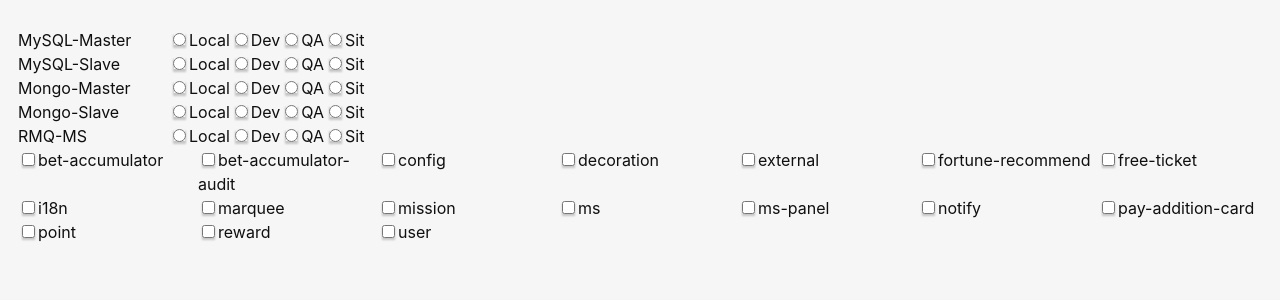
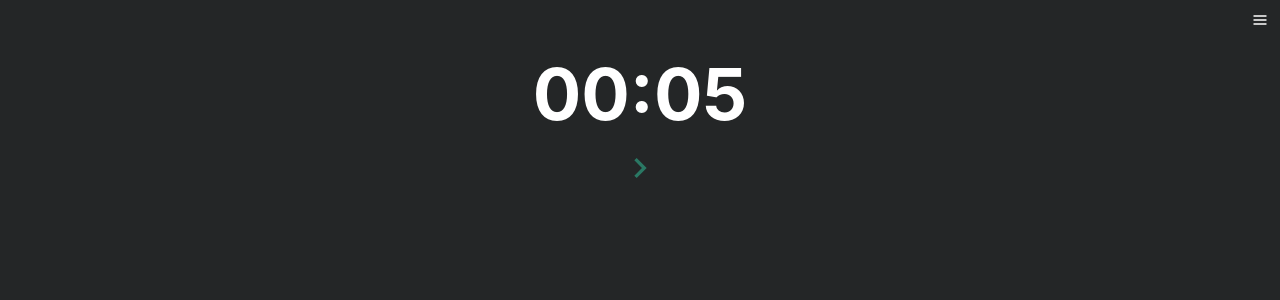
Before and after one commit to ggggggg0v0/productivity, a React (Vite) app: page / in a window 1280 px wide. Shown: the top 300 px of the page. Built offline with nearby package versions, Linux system fonts and the light colour scheme.

Commit message:
feat: handle setting timer

```diff
--- a/src/App.jsx
+++ b/src/App.jsx
@@ -1,5 +1,6 @@
+// src/App.tsx
 import { useEffect, useState, useCallback } from "react";
-import "./App.css";
+import "./App.css"
 
 import ConsulHelper from "./containers/ConsulHelper";
 import Flow from "./containers/Flow";
@@ -7,7 +8,7 @@
 const pages = [<Flow />, <ConsulHelper />];
 
 export default () => {
-  const [page, setPage] = useState(1);
+  const [page, setPage] = useState(0);
 
   const handleKeyPress = useCallback(
     (event) => {
--- a/src/components/drawer.jsx
+++ b/src/components/drawer.jsx
@@ -9,12 +9,15 @@
   DrawerOverlay,
   DrawerContent,
   useDisclosure,
+  Button,
 } from "@chakra-ui/react";
 
 import { HamburgerIcon } from "@chakra-ui/icons";
+import { work, relax } from "../containers/Flow";
 
 export default function Setting(props) {
   const { isOpen, onOpen, onClose } = useDisclosure();
+  const { isIntervalRunning, handleSetTime } = props;
 
   return (
     <>
@@ -37,11 +40,34 @@
       >
         <DrawerOverlay />
         <DrawerContent>
-          <DrawerHeader borderBottomWidth="1px">Basic Drawer</DrawerHeader>
+          {/* <DrawerHeader borderBottomWidth="1px">Basic Drawer</DrawerHeader> */}
           <DrawerBody>
-            <p>Some contents...</p>
-            <p>Some contents...</p>
-            <p>Some contents...</p>
+            <p>Work</p>
+            {[5, 10, 15].map((el) => {
+              return (
+                <Button
+                  key={el}
+                  onClick={() => handleSetTime(work, el * 60)}
+                  style={{ margin: "10px" }}
+                  disabled={isIntervalRunning}
+                >
+                  {el}m
+                </Button>
+              );
+            })}
+            <p>Relax</p>
+            {[5, 10, 15].map((el) => {
+              return (
+                <Button
+                  key={el}
+                  onClick={() => handleSetTime(relax, el * 60)}
+                  style={{ margin: "10px" }}
+                  disabled={isIntervalRunning}
+                >
+                  {el}m
+                </Button>
+              );
+            })}
           </DrawerBody>
         </DrawerContent>
       </Drawer>
--- a/src/containers/Flow.jsx
+++ b/src/containers/Flow.jsx
@@ -1,77 +1,113 @@
-import {
-  IconButton,
-  Flex,
-  Text,
-  Box,
-  Button,
-  ChakraProvider,
-} from "@chakra-ui/react";
-import { useEffect, useState, useCallback } from "react";
-import { sendNotification } from "@tauri-apps/api/notification";
-import { ask } from "@tauri-apps/api/dialog";
+// src/App.tsx
+import { IconButton, Flex, Text, Box } from "@chakra-ui/react";
+import { ChakraProvider } from "@chakra-ui/react";
+import { useEffect, useState, useRef } from "react";
+import { invoke } from "@tauri-apps/api/tauri";
 
+import { appWindow } from "@tauri-apps/api/window";
 import Setting from "../components/drawer";
-
-// When using the Tauri API npm package:
-import { invoke } from "@tauri-apps/api/tauri";
-import { appWindow } from "@tauri-apps/api/window";
 
 import { ChevronRightIcon, RepeatClockIcon } from "@chakra-ui/icons";
 
-// const buttons = [
-//   {
-//     value: 1500,
-//     display: "25",
-//   },
-//   {
-//     value: 1800,
-//     display: "30",
-//   },
-//   {
-//     value: 3600,
-//     display: "60",
-//   },
-// ];
+export const work = 0;
+export const relax = 1;
 
-function Flow() {
-  const initTime = 1500;
-  const initResetTime = 300;
-  const [time, setTime] = useState(initTime);
-  const [timerStart, setTimerStart] = useState(false);
+function useStateAndRef(initial) {
+  const [value, setValue] = useState(initial);
+  const valueRef = useRef(value);
+  valueRef.current = value;
+  return [value, setValue, valueRef];
+}
+
+function App() {
+  const initWorkTime = 5; // second
+  const initRelaxTime = 6; // second
+  const [workTime, setWorkTime] = useState(0);
+  const [relaxTime, setRelaxTime] = useState(0);
+
+  const [action, setAction] = useState(work);
+  const [isIntervalRunning, setIsIntervalRunning] = useState(false);
+  const [time, setTime, refTime] = useStateAndRef(initWorkTime);
 
   const toggleTimer = () => {
-    setTimerStart(!timerStart);
-    invoke("my_custom_command", { invokeMessage: "asdfsdf!" }).then((message) =>
-      console.log("heyhet", message)
+    startCountdown();
+    // invoke('my_custom_command',{ invokeMessage: 'asdfsdf!' }).then((message) => console.log("heyhet", message))
+  };
+
+  const triggerResetDialog = () => {
+    stopCountdown();
+    setTime(
+      action === work ? workTime || initWorkTime : relaxTime || initRelaxTime
     );
   };
 
-  const triggerResetDialog = () => {
-    setTime(initResetTime);
-    setTimerStart(false);
+  const startCountdown = () => {
+    setIsIntervalRunning(true);
+  };
+
+  const stopCountdown = () => {
+    setIsIntervalRunning(false);
   };
 
   useEffect(() => {
-    const interval = setInterval(() => {
-      if (timerStart) {
-        if (time > 0) {
-          setTime(time - 1);
-        } else if (time === 0) {
+    let interval;
+    console.log("isIntervalRunning", action, isIntervalRunning);
+    if (isIntervalRunning) {
+      interval = setInterval(() => {
+        console.log("current", action, refTime.current);
+        if (refTime.current > 0) {
+          setTime((time) => time - 1);
+        } else if (refTime.current === 0) {
+          // sendNotification({
+          //     title: `Time's up!`,
+          //     body: `Congrats on completing a session!🎉`,
+          // });
+          stopCountdown();
+          clearInterval(interval);
           appWindow.setFullscreen(true);
-          clearInterval(interval);
+
+          if (action === work) {
+            setTimeout(() => {
+              setTime(relaxTime || initRelaxTime);
+              setAction(relax);
+              startCountdown();
+              return;
+            }, 1000);
+            return;
+          }
+
+          setTime(workTime || initWorkTime);
+          setAction(() => work);
+          appWindow.setFullscreen(false);
         }
-      }
-    }, 1000);
+      }, 1000);
+    }
 
-    return () => clearInterval(interval);
-  }, [timerStart, time]);
+    return () => {
+      clearInterval(interval);
+    };
+  }, [isIntervalRunning]);
+
+  const handleSetTime = (type, second) => {
+    switch (type) {
+      case work:
+        setWorkTime(second);
+        setTime(second);
+      case relax:
+        setRelaxTime(second);
+        setTime(second);
+    }
+  };
 
   return (
     <ChakraProvider>
       <div className="App" style={{ height: "100%" }}>
         <Flex background="#242627" alignItems="end" flexDirection="column">
           <Box>
-            <Setting />
+            <Setting
+              handleSetTime={handleSetTime}
+              isIntervalRunning={isIntervalRunning}
+            />
           </Box>
         </Flex>
 
@@ -91,40 +127,31 @@
           <Flex>
             <IconButton
               // width="7rem"
-              onClick={!timerStart ? toggleTimer : triggerResetDialog}
+              onClick={!isIntervalRunning ? toggleTimer : triggerResetDialog}
               icon={
-                !timerStart ? (
+                !isIntervalRunning ? (
                   <ChevronRightIcon boxSize={10} />
                 ) : (
                   <RepeatClockIcon boxSize={6} />
                 )
               }
-              color={!timerStart ? "#2A7864" : "white"}
+              color={!isIntervalRunning ? "#2A7864" : "white"}
               colorScheme="none"
               border="none"
               boxShadow="none"
             />
+            {/* <Button
+            background="blue.300"
+            marginX={5}
+            onClick={triggerResetDialog}
+          >
+           Reset
+          </Button> */}
           </Flex>
-          {/* <Flex marginTop={10}>
-          {buttons.map(({ value, display }) => (
-            <Button
-              key={value}
-              size='sm'
-              marginX={4}
-              background="green.700"
-              onClick={() => {
-                setTimerStart(false);
-                setTime(value);
-              }}
-            >
-              {display}
-            </Button>
-          ))}
-        </Flex> */}
         </Flex>
       </div>
     </ChakraProvider>
   );
 }
 
-export default Flow;
+export default App;
```
Also changed, not shown: 2 other files (tests, documents, lock files or other folders).
